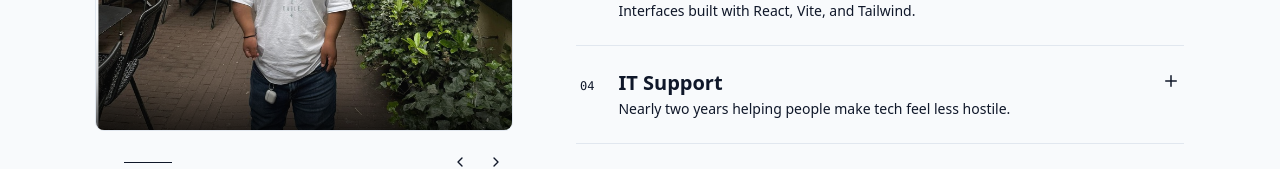
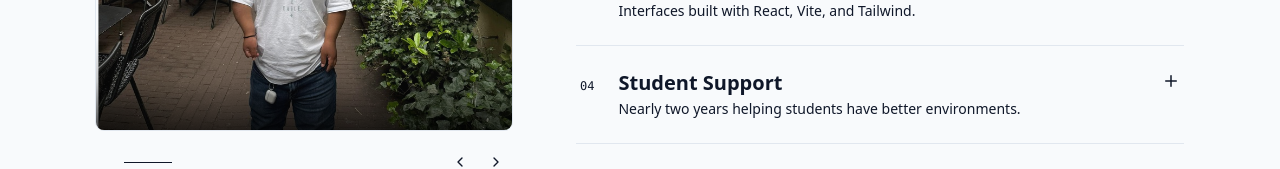
Before and after one commit to Santi2307/santi-portafolio, a React (Vite) app: page / in a window 1280 px wide. Shown: the part 1599-1768 px from the top of the page. Built offline with nearby package versions, Linux system fonts and the light colour scheme.

Commit message:
02 networking issues

```diff
--- a/src/components/AboutSection.jsx
+++ b/src/components/AboutSection.jsx
@@ -60,8 +60,8 @@ const SKILLS = [
   },
   {
     number: "04",
-    title: "IT Support",
-    summary: "Nearly two years helping people make tech feel less hostile.",
+    title: "Student Support",
+    summary: "Nearly two years helping students have better environments.",
     detail:
       "As a Student Support Ambassador at Seneca, I helped students with accessibility needs navigate hardware, software, and the small frustrations that get in the way of their work. Patient troubleshooting and clear written communication are the parts of the job I enjoy most.",
     tags: ["Troubleshooting", "Accessibility", "Documentation"],
```
